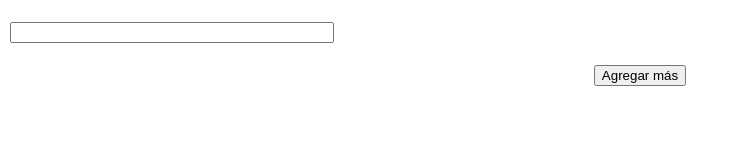
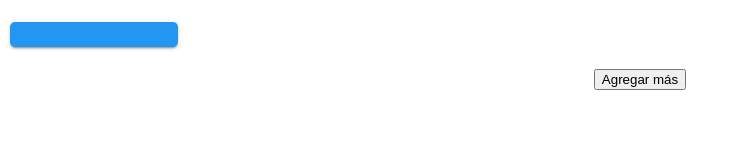
Before and after one commit to edarkzero/grupo_el_comercio, a plain HTML site: page index.html in a window 1280 px wide. Shown: the whole page, without its empty margins (0-740 px from the left). Drawn offline with Linux system fonts and the light colour scheme.

Commit message:
Estilo #1 TODO: animacion

```diff
--- a/css/main.css
+++ b/css/main.css
@@ -5,7 +5,14 @@
 
 .number-input {
     margin: 2px;
-    width: 25%;
+    padding: 5px;
+    width: 12.5%;
+    border-radius: 5px;
+    background: #2196f3;
+    /*border-color: #2196f3;*/
+    border: none;
+    color: #FFF;
+    box-shadow: 0 2px 2px 0 rgba(0,0,0,0.14), 0 1px 5px 0 rgba(0,0,0,0.12), 0 3px 1px -2px rgba(0,0,0,0.2);
 }
 
 .center-block {
--- a/js/main.js
+++ b/js/main.js
@@ -44,7 +44,7 @@ function checkNumbers($elem)
         $numberInput.each(function (j) {
 
             //Si los indices son distintos y el valor a comparar es igual al actual, existe un duplicado
-            if(i != j && valToComp == $(this).val())
+            if(i != j && valToComp != '' && valToComp == $(this).val())
             {
                 console.log('Repetido i:'+i+', j:'+j);
                 duplicated = true;
```
